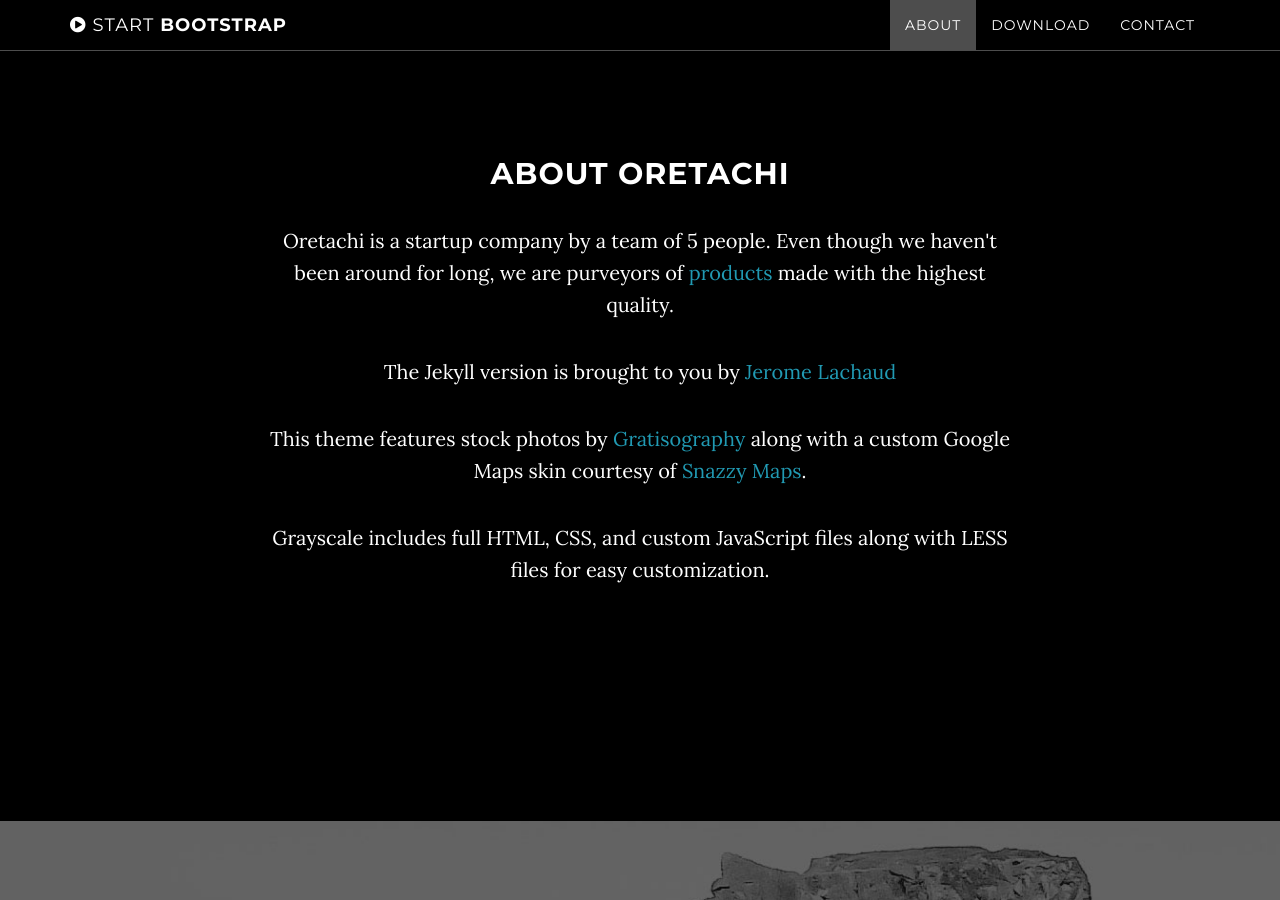
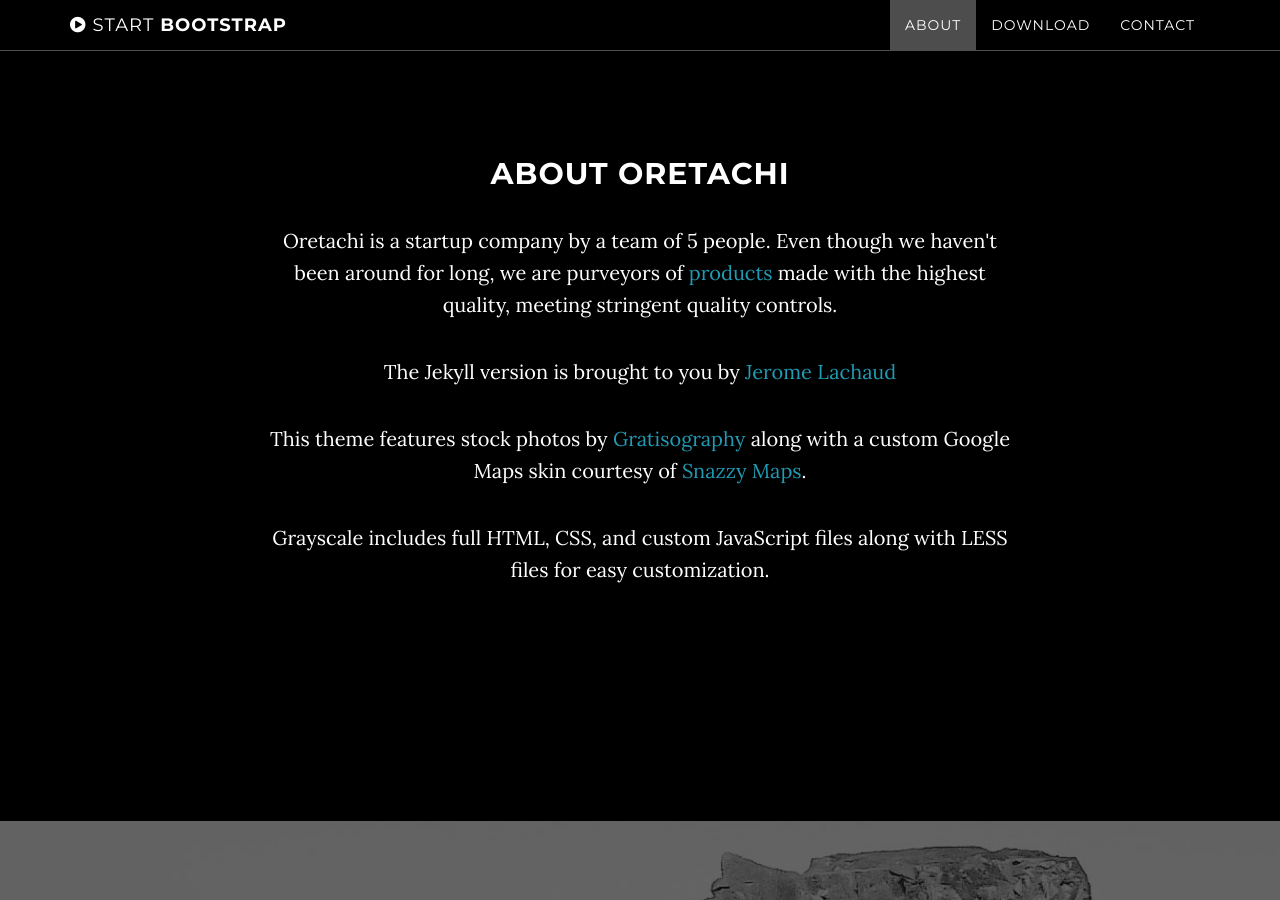
Before and after one commit to oretachi/oretachi.github.io, a Jekyll site: the page built from index.html, in a window 1280 px wide and 900 px high, scrolled down 943 px. Built offline with Jekyll 4.4.1, drawn with Linux system fonts in a browser that asks for light colours.

Commit message:
Updated about.html

```diff
--- a/_includes/about.html
+++ b/_includes/about.html
@@ -3,7 +3,7 @@
         <div class="row">
             <div class="col-lg-8 col-lg-offset-2">
                 <h2>About Oretachi</h2>
-                <p>Oretachi is a startup company by a team of 5 people. Even though we haven't been around for long, we are purveyors of  <a href="http://startbootstrap.com/template-overviews/grayscale/">products</a>  made with the highest quality. </p>
+                <p>Oretachi is a startup company by a team of 5 people. Even though we haven't been around for long, we are purveyors of  <a href="http://startbootstrap.com/template-overviews/grayscale/">products</a>  made with the highest quality, meeting stringent quality controls. </p>
                 <p>The Jekyll version is brought to you by <a href="https://github.com/jeromelachaud">Jerome Lachaud</a></p>
                 <p>This theme features stock photos by <a href="http://gratisography.com/">Gratisography</a> along with a custom Google Maps skin courtesy of <a href="http://snazzymaps.com/">Snazzy Maps</a>.</p>
                 <p>Grayscale includes full HTML, CSS, and custom JavaScript files along with LESS files for easy customization.</p>
```
